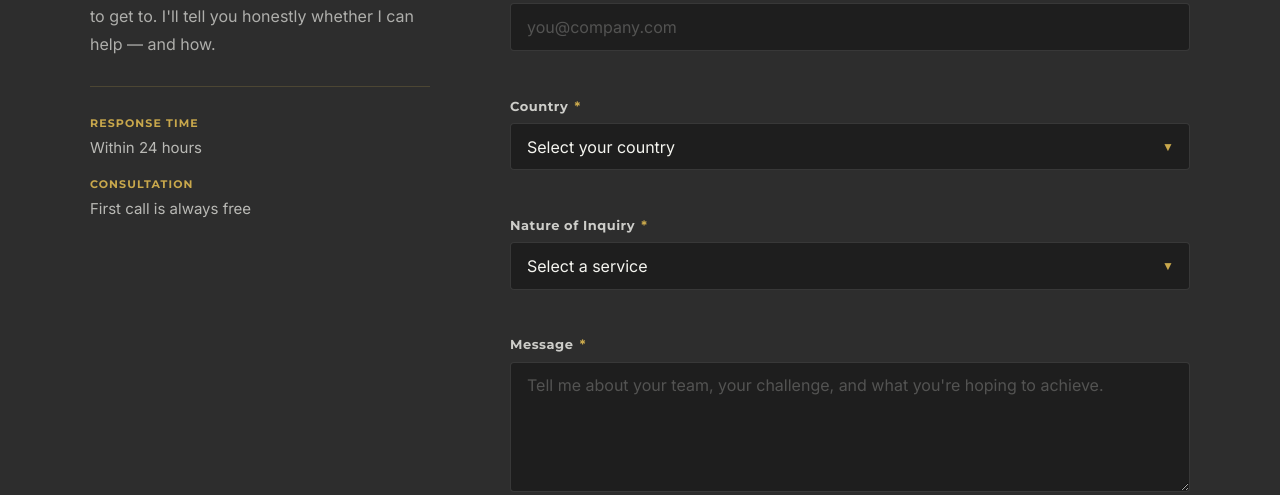
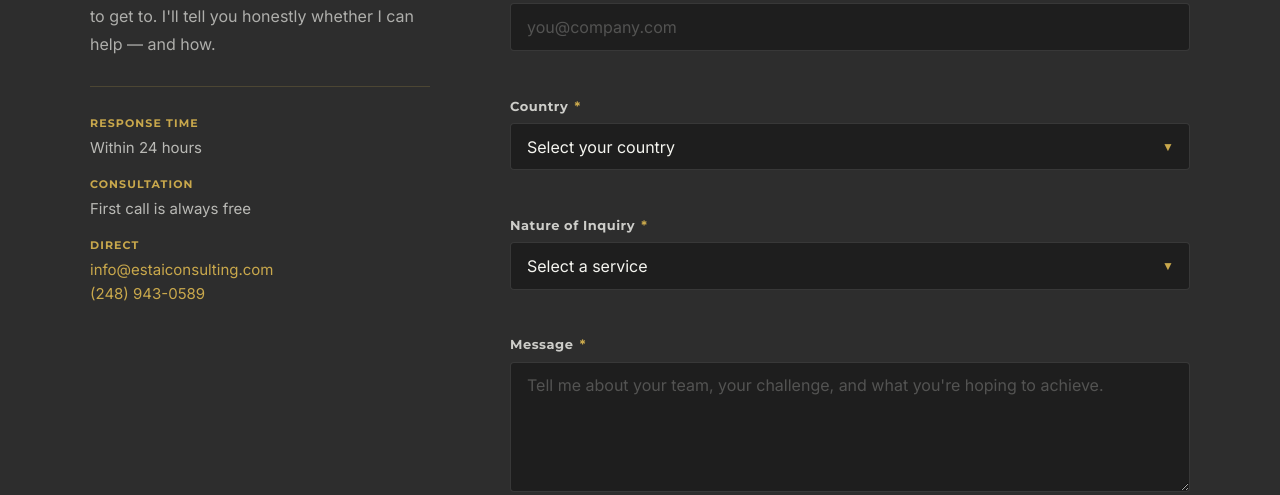
Before and after one commit to pssambila-maker/AI-Empowerment-Group, an Astro site: page /contact in a window 1280 px wide. Shown: the part 302-797 px from the top of the page. Built offline with nearby package versions, Linux system fonts and the light colour scheme; Astro itself is replaced by a stand-in of ours; no server answers.

Commit message:
Add direct contact info to /contact (plan §2.3)
info@estaiconsulting.com and (248) 943-0589, as clickable mailto:/tel:
links alongside the existing Response time / Consultation details.

```diff
--- a/src/pages/contact.astro
+++ b/src/pages/contact.astro
@@ -29,6 +29,13 @@ import Layout from "../layouts/Layout.astro";
           <div class="detail">
             <dt>Consultation</dt>
             <dd>First call is always free</dd>
+          </div>
+          <div class="detail">
+            <dt>Direct</dt>
+            <dd>
+              <a href="mailto:info@estaiconsulting.com">info@estaiconsulting.com</a><br />
+              <a href="tel:+12489430589">(248) 943-0589</a>
+            </dd>
           </div>
         </dl>
       </aside>
```
